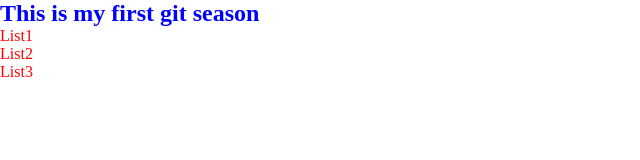
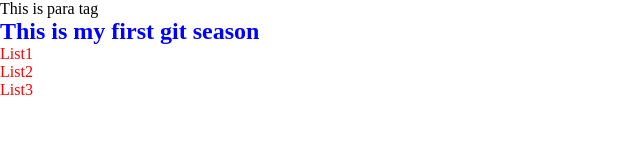
Before and after one commit to websuraj-prog/demoHTML, a plain HTML site: page index.html in a window 1280 px wide. Shown: the whole page, without its empty margins (0-640 px from the left). Drawn offline with Linux system fonts and the light colour scheme.

Commit message:
p tag added

```diff
--- a/index.html
+++ b/index.html
@@ -7,6 +7,7 @@
     <link rel="stylesheet" href="style.css">
 </head>
 <body>
+    <p> This is para tag</p>
     <h2>This is my first git season</h2>
     <ul>
         <li>List1</li>
```
